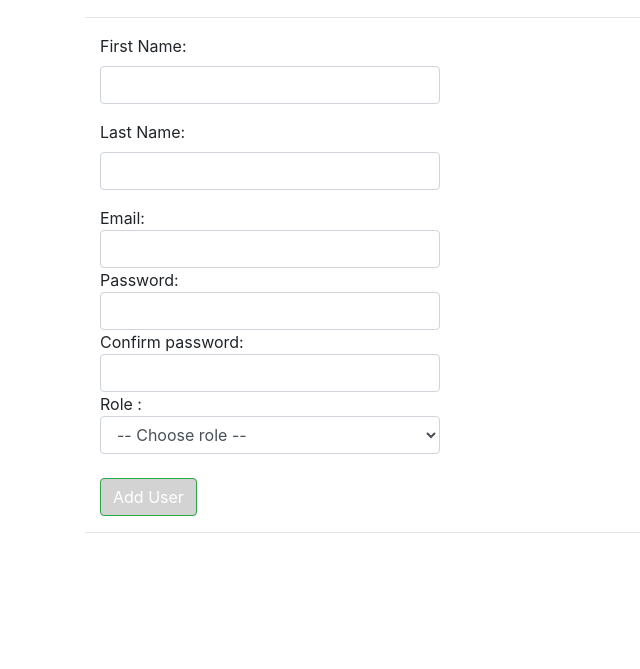
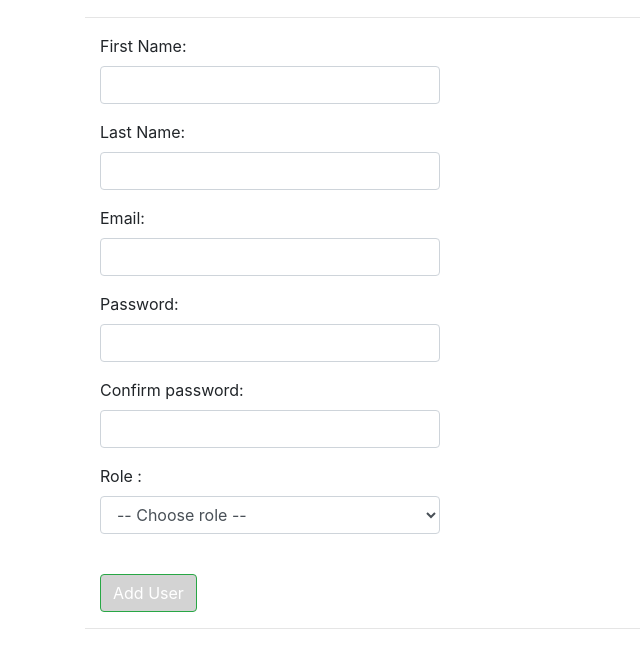
Before and after one commit to porter33marcus/Recipe_Tree, a Python web app: template templates/users-admin.html in a window 1280 px wide. Shown: the part 375-1044 px from the top of the page, without its empty margins (0-640 px from the left). Before the commit the page ends 908 px from the top, so only its background shows below. Run offline with Jinja, Linux system fonts and the light colour scheme; the template is opened without the code that fills it, so the values that code supplies are empty; some libraries are stand-ins or nearby versions.

Commit message:
Update users-admin.html
adding to the last commit, missing quotation mark was a copy paste error from changing div classes. should all be good to go now

```diff
--- a/templates/users-admin.html
+++ b/templates/users-admin.html
@@ -61,15 +61,15 @@
     <div class="col-md-4 form-group"> <label  for="last_name"> Last Name: </label>
     <input type="text" id="last_name" name="last_name" class="form-control" required ></div>
 
-    <div class="col-md-4 form-group> <label  for="email"> Email: </label>
+    <div class="col-md-4 form-group"> <label  for="email"> Email: </label>
     <input type="text" id="email" name="email" class="form-control" required ></div>
 
-    <div class="col-md-4 form-group><label  for="password"> Password: </label>
+    <div class="col-md-4 form-group"><label  for="password"> Password: </label>
     <input type="text" id="password" name="password" class="form-control"  required ></div>
 
-    <div class="col-md-4 form-group> <label  for="confirm_password"> Confirm password: </label>
+    <div class="col-md-4 form-group"> <label  for="confirm_password"> Confirm password: </label>
     <input type="text" id="confirm_password" name="confirm_password"  class="form-control" required ></div>
-    <div class="col-md-4 form-group>
+    <div class="col-md-4 form-group">
     <label for="role">Role :</label>
     <select name="role" class="form-control" required>
         <option value="" selected disabled hidden> -- Choose role -- </option>
```
